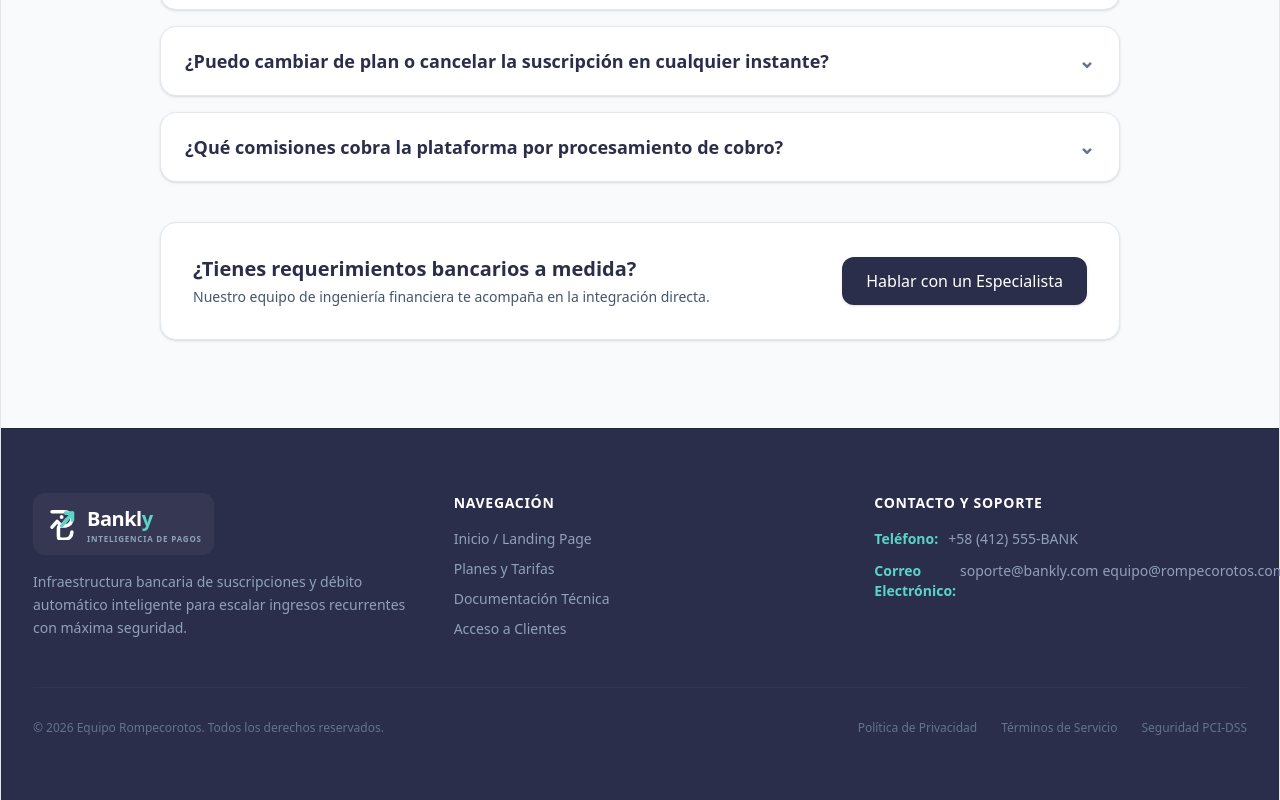
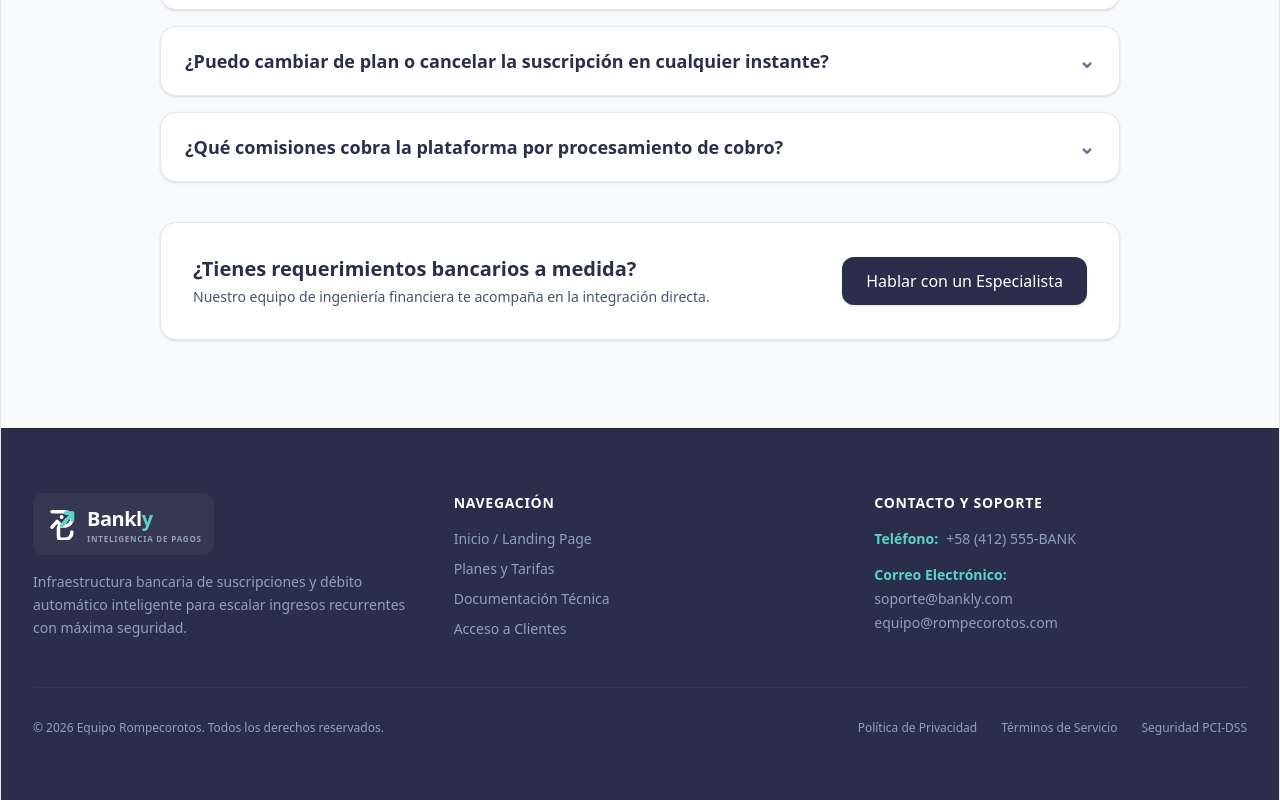
Before and after one commit to Rompecorotos/hackathon-30x---Rompecorotos, a React app in the folder Frontend/: page / in a window 1280 px wide. Shown: the part 1402-2202 px from the top of the page. Built offline with nearby package versions, Linux system fonts and the light colour scheme; the HTML template or start-up script is replaced by a standard one.

Commit message:
fix: error de responsive del footer

```diff
--- a/Frontend/src/layouts/Footer.jsx
+++ b/Frontend/src/layouts/Footer.jsx
@@ -1,18 +1,16 @@
 import React from 'react';
 import { Link } from 'react-router-dom';
-import { Logo } from '../components/Logo';
 
 export const Footer = () => {
   return (
     <footer className="bg-[#2B2E4A] text-slate-300 w-full mt-auto border-t border-slate-800">
       <div className="max-w-7xl mx-auto px-4 sm:px-6 lg:px-8 py-12 sm:py-16">
-        {/* Contenido principal del Footer en grid */}
+        {/* Contenido principal del Footer */}
         <div className="grid grid-cols-1 md:grid-cols-3 gap-8 lg:gap-12 pb-12 border-b border-slate-700/60">
 
           {/* Columna 1: Marca / Isotipo */}
           <div className="space-y-4">
             <div className="flex items-center gap-2.5 bg-white/5 p-3 rounded-xl w-fit">
-              {/* Reutilizamos el Logo ajustando contenedores si es necesario o texto claro */}
               <div className="flex items-center gap-2.5">
                 <svg
                   width="32"
@@ -67,7 +65,7 @@ export const Footer = () => {
                 </Link>
               </li>
               <li>
-                <Link to="/plans" className="text-slate-400 hover:text-[#5BD3C7] transition-colors">
+                <Link to="/planes" className="text-slate-400 hover:text-[#5BD3C7] transition-colors">
                   Planes y Tarifas
                 </Link>
               </li>
@@ -84,22 +82,31 @@ export const Footer = () => {
             </ul>
           </div>
 
-          {/* Columna 3: Contacto y Correos */}
+          {/* Columna 3: Contacto y Correos (Corregido para pantallas pequeñas) */}
           <div className="space-y-4">
             <h4 className="text-sm font-bold tracking-wider text-white uppercase">
               Contacto y Soporte
             </h4>
-            <div className="space-y-3 text-sm text-slate-400">
-              <div className="flex items-center gap-2.5">
+            <div className="space-y-4 text-sm text-slate-400">
+              {/* Teléfono */}
+              <div className="flex flex-col sm:flex-row sm:items-center gap-1 sm:gap-2">
                 <span className="text-[#5BD3C7] font-bold">Teléfono:</span>
                 <span>+58 (412) 555-BANK</span>
               </div>
-              <div className="flex items-col gap-1">
-                <span className="text-[#5BD3C7] font-bold block">Correo Electrónico:</span>
-                <a href="mailto:soporte@bankly.com" className="hover:text-white transition-colors block">
+
+              {/* Correos apilados en columna */}
+              <div className="flex flex-col space-y-1">
+                <span className="text-[#5BD3C7] font-bold">Correo Electrónico:</span>
+                <a
+                  href="mailto:soporte@bankly.com"
+                  className="hover:text-white transition-colors break-all"
+                >
                   soporte@bankly.com
                 </a>
-                <a href="mailto:equipo@rompecorotos.com" className="hover:text-white transition-colors block">
+                <a
+                  href="mailto:equipo@rompecorotos.com"
+                  className="hover:text-white transition-colors break-all"
+                >
                   equipo@rompecorotos.com
                 </a>
               </div>
@@ -109,12 +116,12 @@ export const Footer = () => {
         </div>
 
         {/* Barra inferior: Copyright */}
-        <div className="pt-8 flex flex-col sm:flex-row items-center justify-between gap-4 text-xs text-slate-500 text-center sm:text-left">
+        <div className="pt-8 flex flex-col sm:flex-row items-center justify-between gap-4 text-xs text-slate-400 text-center sm:text-left">
           <p>© 2026 Equipo Rompecorotos. Todos los derechos reservados.</p>
-          <div className="flex items-center gap-6">
-            <span className="hover:text-slate-400 cursor-pointer">Política de Privacidad</span>
-            <span className="hover:text-slate-400 cursor-pointer">Términos de Servicio</span>
-            <span className="hover:text-slate-400 cursor-pointer">Seguridad PCI-DSS</span>
+          <div className="flex flex-wrap justify-center gap-4 sm:gap-6">
+            <span className="hover:text-white cursor-pointer transition-colors">Política de Privacidad</span>
+            <span className="hover:text-white cursor-pointer transition-colors">Términos de Servicio</span>
+            <span className="hover:text-white cursor-pointer transition-colors">Seguridad PCI-DSS</span>
           </div>
         </div>
       </div>
```
